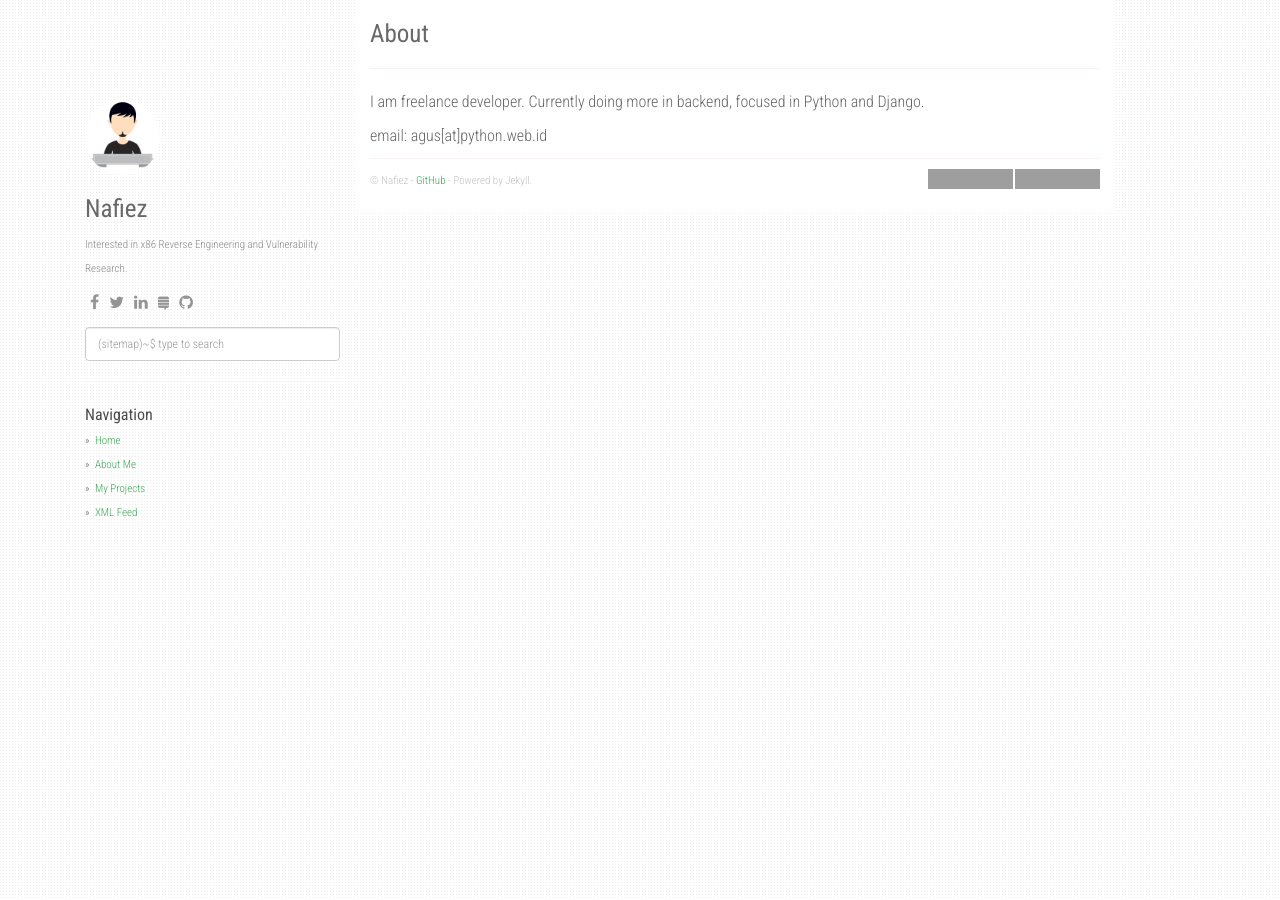
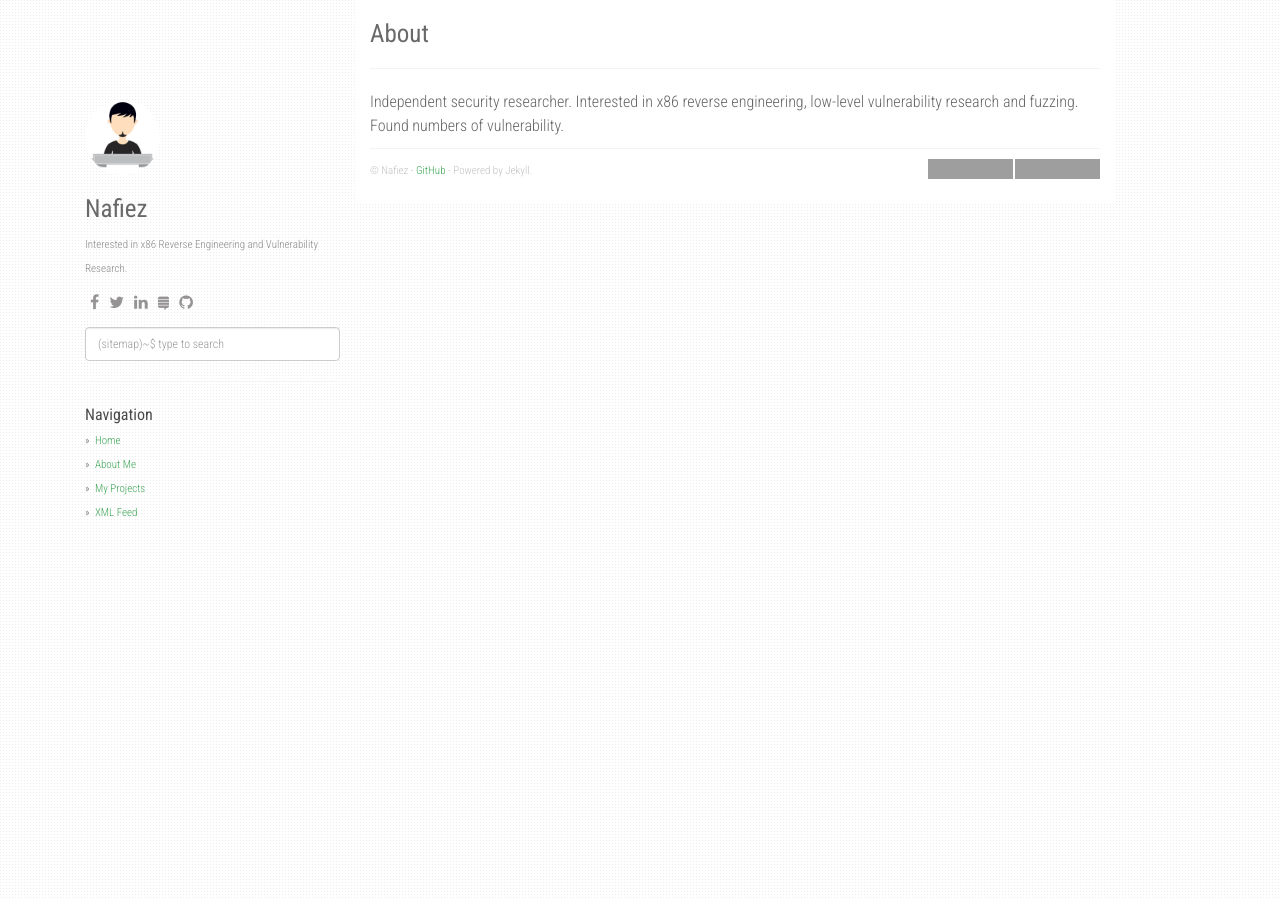
Before and after one commit to FazliMolaJan/nafiez.github.io, a Jekyll site: the page built from about.md, in a window 1280 px wide. Built offline with Jekyll 4.4.1, drawn with Linux system fonts in a browser that asks for light colours; nearby versions of some CDN libraries; grey boxes are pictures that could not be loaded.

Commit message:
Update about.md

```diff
--- a/about.md
+++ b/about.md
@@ -4,6 +4,4 @@ title: About
 permalink: /about/
 ---
 
-I am freelance developer. Currently doing more in backend, focused in Python and Django.
-
-email: agus[at]python.web.id
+Independent security researcher. Interested in x86 reverse engineering, low-level vulnerability research and fuzzing. Found numbers of vulnerability.
```
